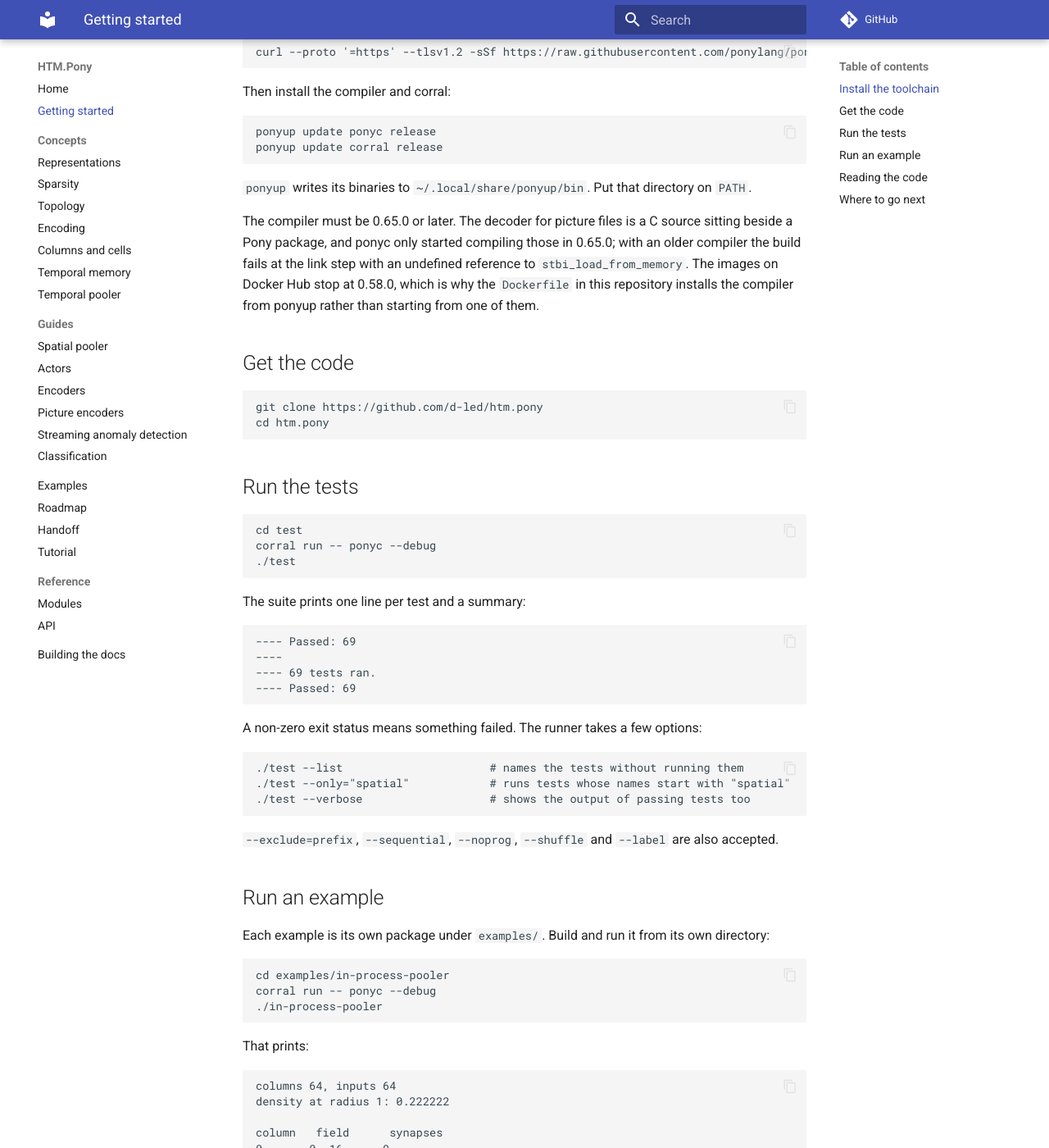
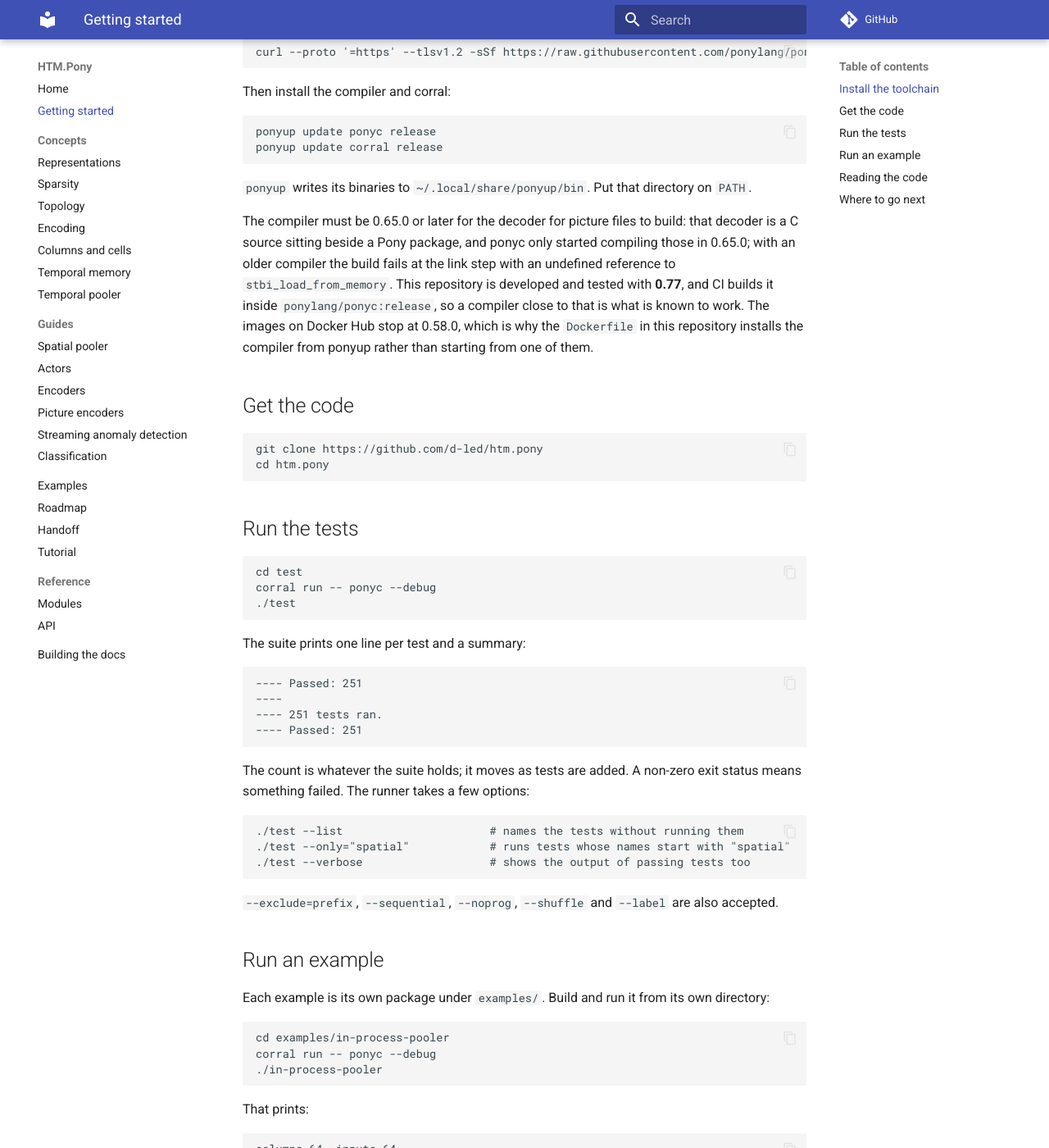
Before and after one commit to d-led/htm.pony, an MkDocs documentation site: the page built from docs/getting-started.md, in a window 1280 px wide and 1400 px high, scrolled down 229 px. Shown: the whole window at 82% size. Built offline with MkDocs 1.6.1 and Material for MkDocs 9.7.7, drawn with Linux system fonts in a browser that asks for light colours; comment, search, counter and statistics services are not loaded; some of the changed text lies outside the part shown.

Commit message:
Bring the page a new reader starts on up to date
Three things there had drifted. The suite summary showed 69 tests, which is now
251 and would go stale again, so it says what the shape means and that the count
moves. "The other three examples" and "run all four" are nineteen now, so the
page stops counting them and points at the runner. And the compiler note said
0.65 was the requirement, which is the floor the C picture decoder needs rather
than what this is built with - it is 0.77, which is what CI uses.

Where to go next was missing the two concept pages for the temporal side, which
is most of what the library does.

````diff
--- a/docs/getting-started.md
+++ b/docs/getting-started.md
@@ -19,12 +19,15 @@ ponyup update corral release
 `ponyup` writes its binaries to `~/.local/share/ponyup/bin`. Put that directory
 on `PATH`.
 
-The compiler must be 0.65.0 or later. The decoder for picture files is a C source
-sitting beside a Pony package, and ponyc only started compiling those in 0.65.0;
-with an older compiler the build fails at the link step with an undefined
-reference to `stbi_load_from_memory`. The images on Docker Hub stop at 0.58.0,
-which is why the `Dockerfile` in this repository installs the compiler from
-ponyup rather than starting from one of them.
+The compiler must be 0.65.0 or later for the decoder for picture files to build:
+that decoder is a C source sitting beside a Pony package, and ponyc only started
+compiling those in 0.65.0; with an older compiler the build fails at the link
+step with an undefined reference to `stbi_load_from_memory`. This repository is
+developed and tested with **0.77**, and CI builds it inside
+`ponylang/ponyc:release`, so a compiler close to that is what is known to work.
+The images on Docker Hub stop at 0.58.0, which is why the `Dockerfile` in this
+repository installs the compiler from ponyup rather than starting from one of
+them.
 
 ## Get the code
 
@@ -44,13 +47,14 @@ corral run -- ponyc --debug
 The suite prints one line per test and a summary:
 
 ```
----- Passed: 69
+---- Passed: 251
 ----
----- 69 tests ran.
----- Passed: 69
+---- 251 tests ran.
+---- Passed: 251
 ```
 
-A non-zero exit status means something failed. The runner takes a few options:
+The count is whatever the suite holds; it moves as tests are added. A non-zero
+exit status means something failed. The runner takes a few options:
 
 ```
 ./test --list                      # names the tests without running them
@@ -108,5 +112,7 @@ runs.
 
 - [Representations](concepts/representations.md) — what a bit vector means here
 - [Spatial pooler](spatial-pooler.md) — the representation algorithm
+- [Temporal memory](concepts/temporal-memory.md) — what usually comes next
+- [Temporal pooler](concepts/temporal-pooler.md) — the situations those predictions belong to
 - [Actors](actors.md) — the same computation as messages
 - [Tutorial](tutorial.md) — build a representation step by step
````
Also changed, not shown: other parts of docs/getting-started.md (+2 -2 lines).
